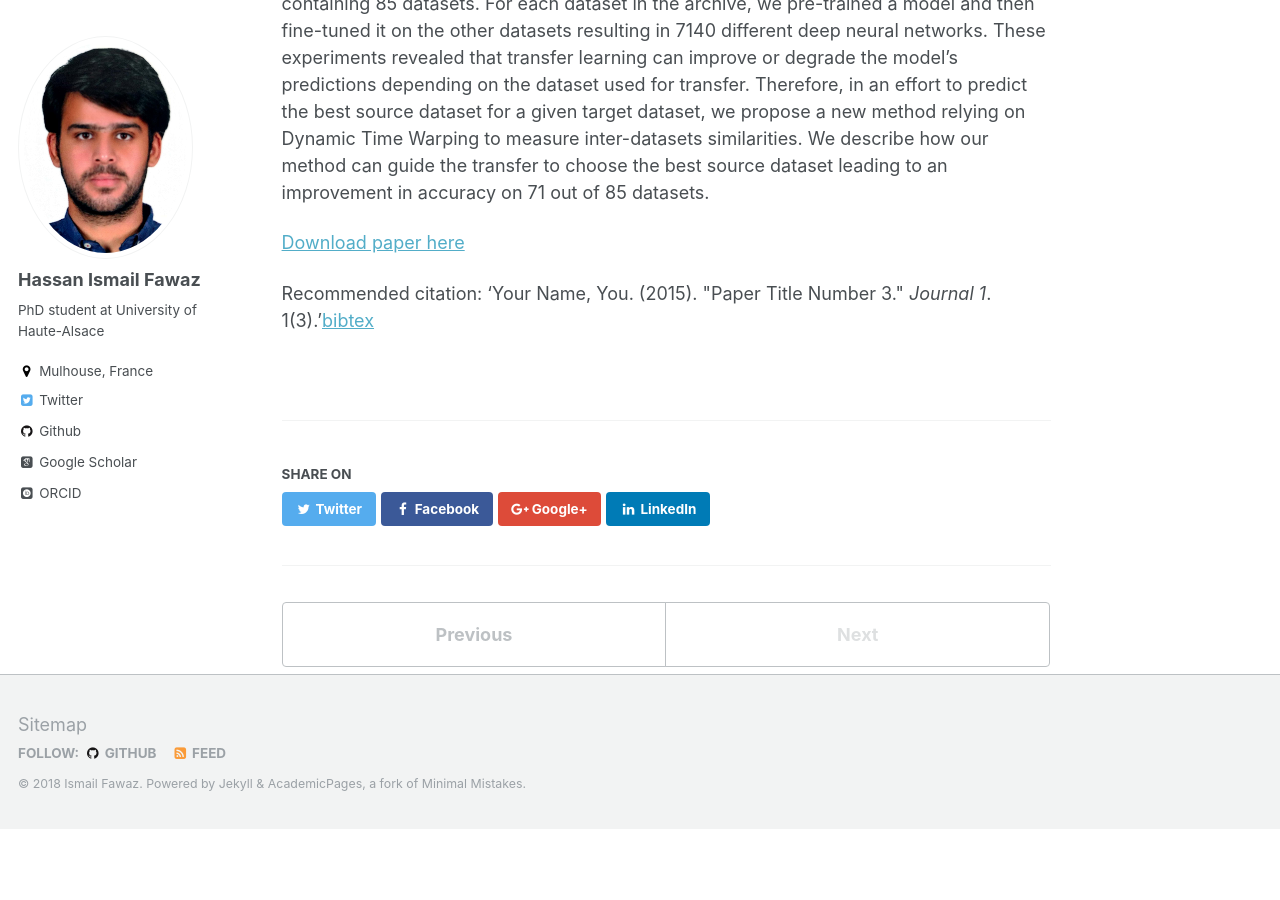
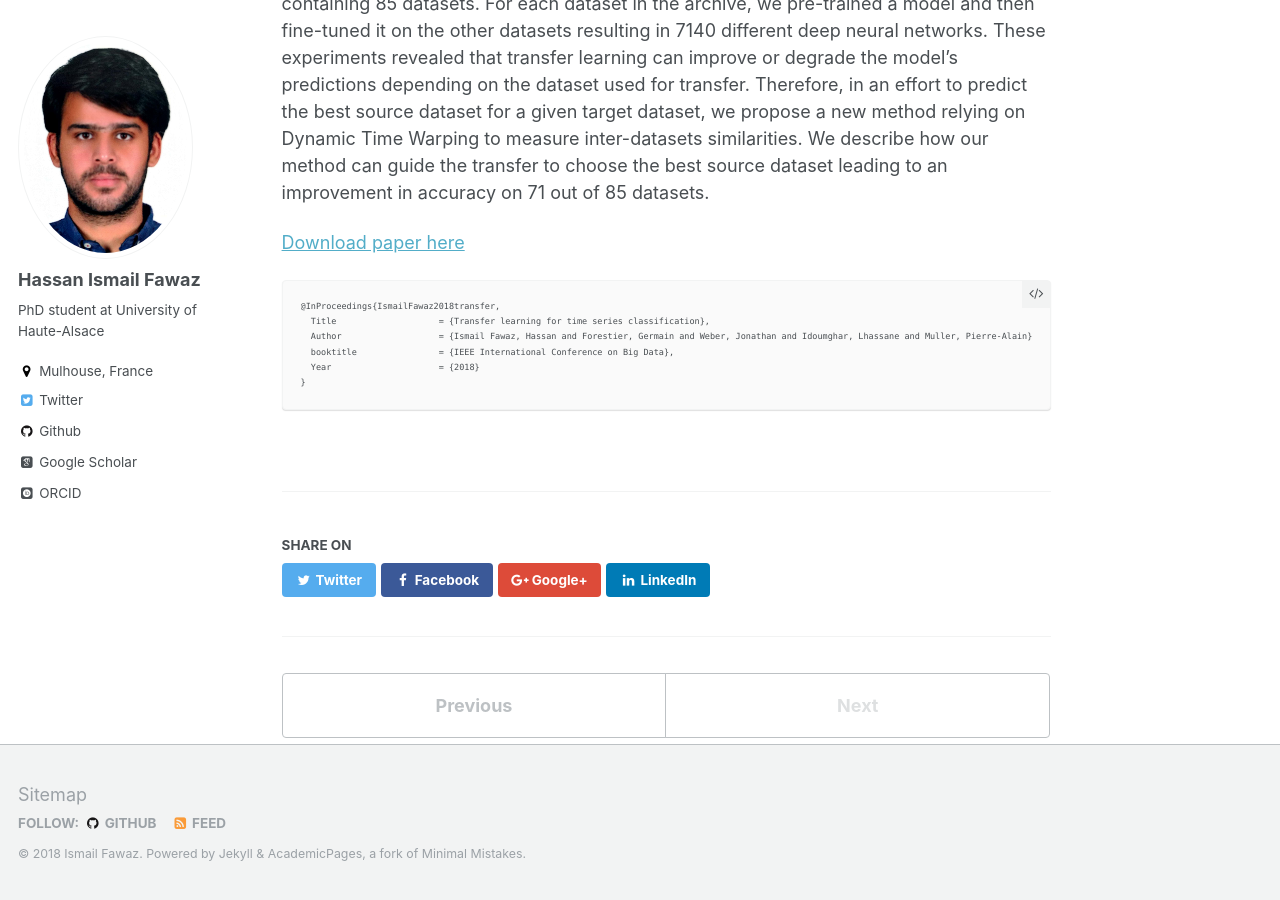
Before and after one commit to hfawaz/hfawaz.github.io, a Jekyll site: the page built from _publications/bigdata18.md, in a window 1280 px wide and 900 px high, scrolled down 653 px. Built offline with Jekyll 4.4.1, drawn with Linux system fonts in a browser that asks for light colours; some web fonts are replaced; before the commit the page ends 1482 px from its top, so only the background shows below that.

Commit message:
added bibtex

````diff
--- a/_publications/bigdata18.md
+++ b/_publications/bigdata18.md
@@ -12,4 +12,11 @@ Transfer learning for deep neural networks is the process of first training a ba
 
 [Download paper here](https://arxiv.org/abs/1811.01533)
 
-Recommended citation: 'Your Name, You. (2015). &quot;Paper Title Number 3.&quot; <i>Journal 1</i>. 1(3).'[bibtex](http://hfawaz.github.io/bibtex/bigdata18.bib)
+```
+@InProceedings{IsmailFawaz2018transfer,
+  Title                    = {Transfer learning for time series classification},
+  Author                   = {Ismail Fawaz, Hassan and Forestier, Germain and Weber, Jonathan and Idoumghar, Lhassane and Muller, Pierre-Alain},
+  booktitle                = {IEEE International Conference on Big Data},
+  Year                     = {2018}
+}
+```
````
